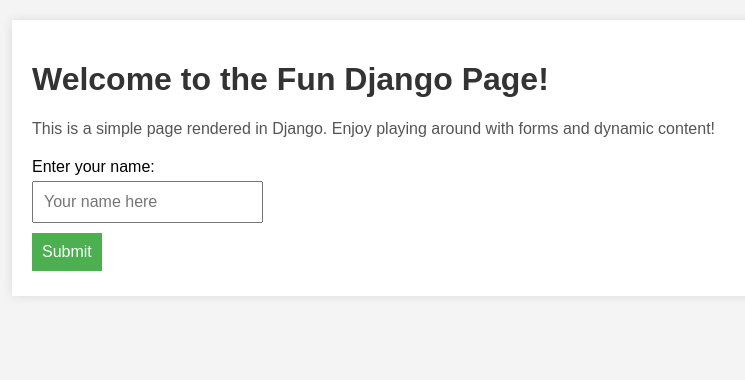
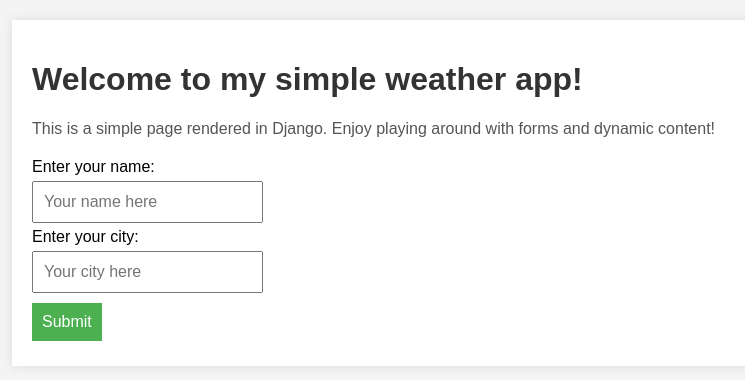
Before and after one commit to BenEklundCS/codespaces-django, a Django app: page / in a window 1280 px wide. Shown: the top 380 px of the page, without its empty margins (208-953 px from the left). Run offline with Django 5.2, Linux system fonts and the light colour scheme.

Commit message:
Simple weather app completed, just enter a name and a city

```diff
--- a/hello_world/core/views.py
+++ b/hello_world/core/views.py
@@ -1,7 +1,15 @@
 from django.shortcuts import render
+import requests
 
-def index(request):
-    context = {
-        "title": "Django example",
-    }
-    return render(request, "index.html", context)
+def fun_view(request):
+    name = None
+    city = None
+    weather_data = None
+
+    if request.method == 'POST':
+        name = request.POST.get('name')  # Get the name from the form
+        city = request.POST.get('city') # Get the city from the form'
+        url = "https://wttr.in/"+city+"?format=%C+%t"  # Return only condition and temperature
+        response = requests.get(url) # Get the current temperature in Sacramento
+        weather_data = response.text  # Extract temperature as text
+    return render(request, 'index.html', {'name': name, 'weather_data': weather_data})
--- a/hello_world/settings.py
+++ b/hello_world/settings.py
@@ -32,7 +32,9 @@
 if 'CODESPACE_NAME' in os.environ:
     codespace_name = config("CODESPACE_NAME")
     codespace_domain = config("GITHUB_CODESPACES_PORT_FORWARDING_DOMAIN")
-    CSRF_TRUSTED_ORIGINS = [f'https://{codespace_name}-8000.{codespace_domain}']
+    #CSRF_TRUSTED_ORIGINS = [f'https://{codespace_name}-8000.{codespace_domain}']
+    CSRF_TRUSTED_ORIGINS = ['http://localhost:8000', 'https://localhost:8000']
+
 
 # Application definition
 
--- a/hello_world/templates/index.html
+++ b/hello_world/templates/index.html
@@ -3,7 +3,7 @@
 <head>
     <meta charset="UTF-8">
     <meta name="viewport" content="width=device-width, initial-scale=1.0">
-    <title>Django Fun Page</title>
+    <title>Weather</title>
     <style>
         body {
             font-family: Arial, sans-serif;
@@ -52,13 +52,15 @@
 </head>
 <body>
     <div class="container">
-        <h1>Welcome to the Fun Django Page!</h1>
+        <h1>Welcome to my simple weather app!</h1>
         <p>This is a simple page rendered in Django. Enjoy playing around with forms and dynamic content!</p>
 
         <form action="{% url 'fun_view' %}" method="post">
             {% csrf_token %}
             <label for="name">Enter your name:</label><br>
             <input type="text" id="name" name="name" placeholder="Your name here"><br>
+            <label for="name">Enter your city:</label><br>
+            <input type="text" id="city" name="city" placeholder="Your city here"><br>
             <input type="submit" value="Submit">
         </form>
 
@@ -66,6 +68,14 @@
             <h2>Hello, {{ name }}!</h2>
             <p>Glad to have you here on this fun Django page.</p>
         {% endif %}
+
+
+        {% if weather_data %}
+        <div id="weather">
+            <!-- Inject the HTML from the response -->
+            {{ weather_data | safe }}
+        </div>
+        {% endif %}
     </div>
 </body>
 </html>
--- a/hello_world/urls.py
+++ b/hello_world/urls.py
@@ -19,12 +19,11 @@
 from django.urls import path, include
 from django.conf import settings
 from django.conf.urls.static import static
-
 from hello_world.core import views as core_views
 
 urlpatterns = [
     #path("", core_views.index),
-    path("", core_views.index, name='fun_view'),  # Root URL, linking to fun_view
+    path("", core_views.fun_view, name='fun_view'),  # Root URL, linking to fun_view
     path("admin/", admin.site.urls),
     path("__reload__/", include("django_browser_reload.urls")),
 ]
```
